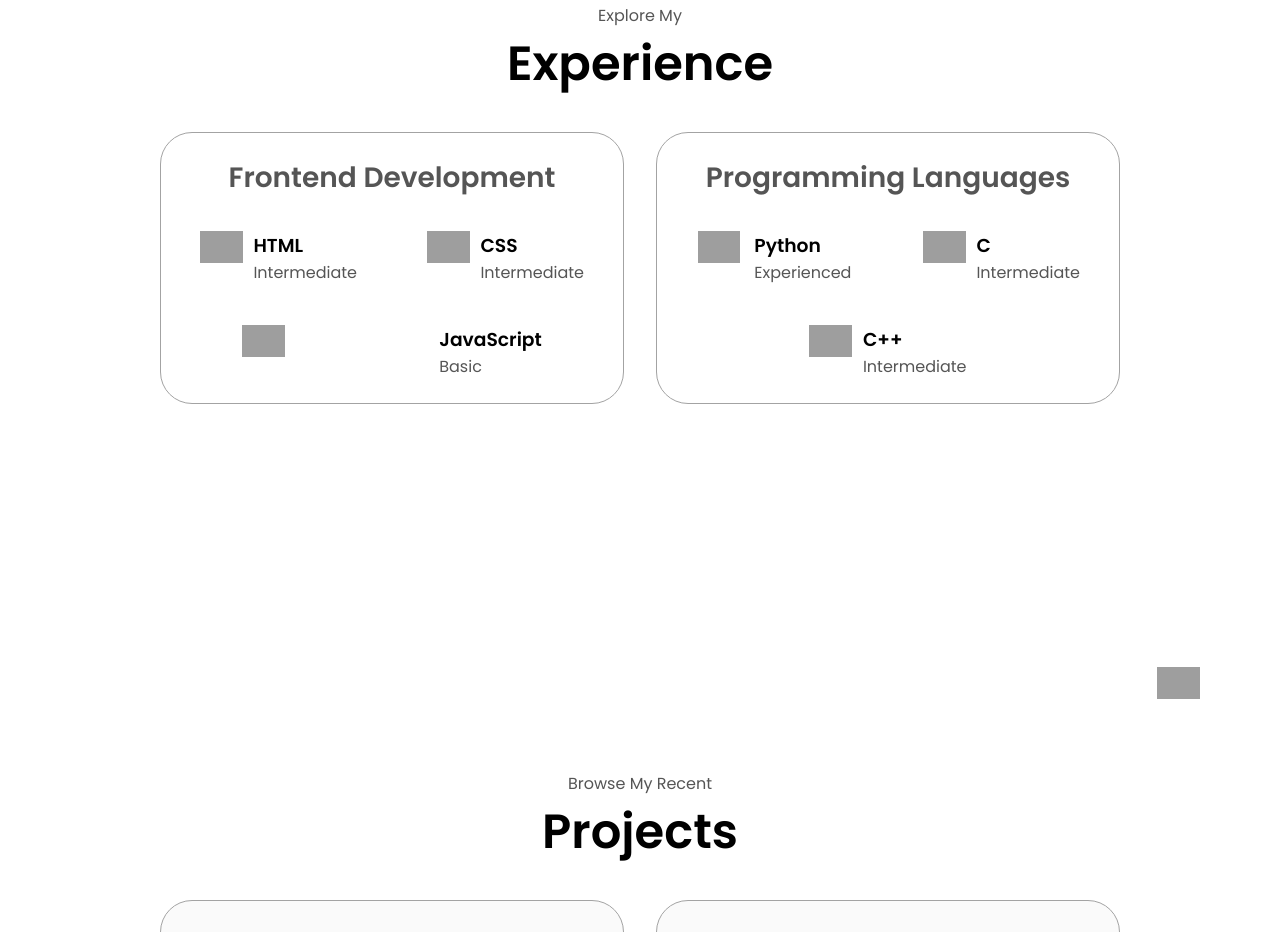
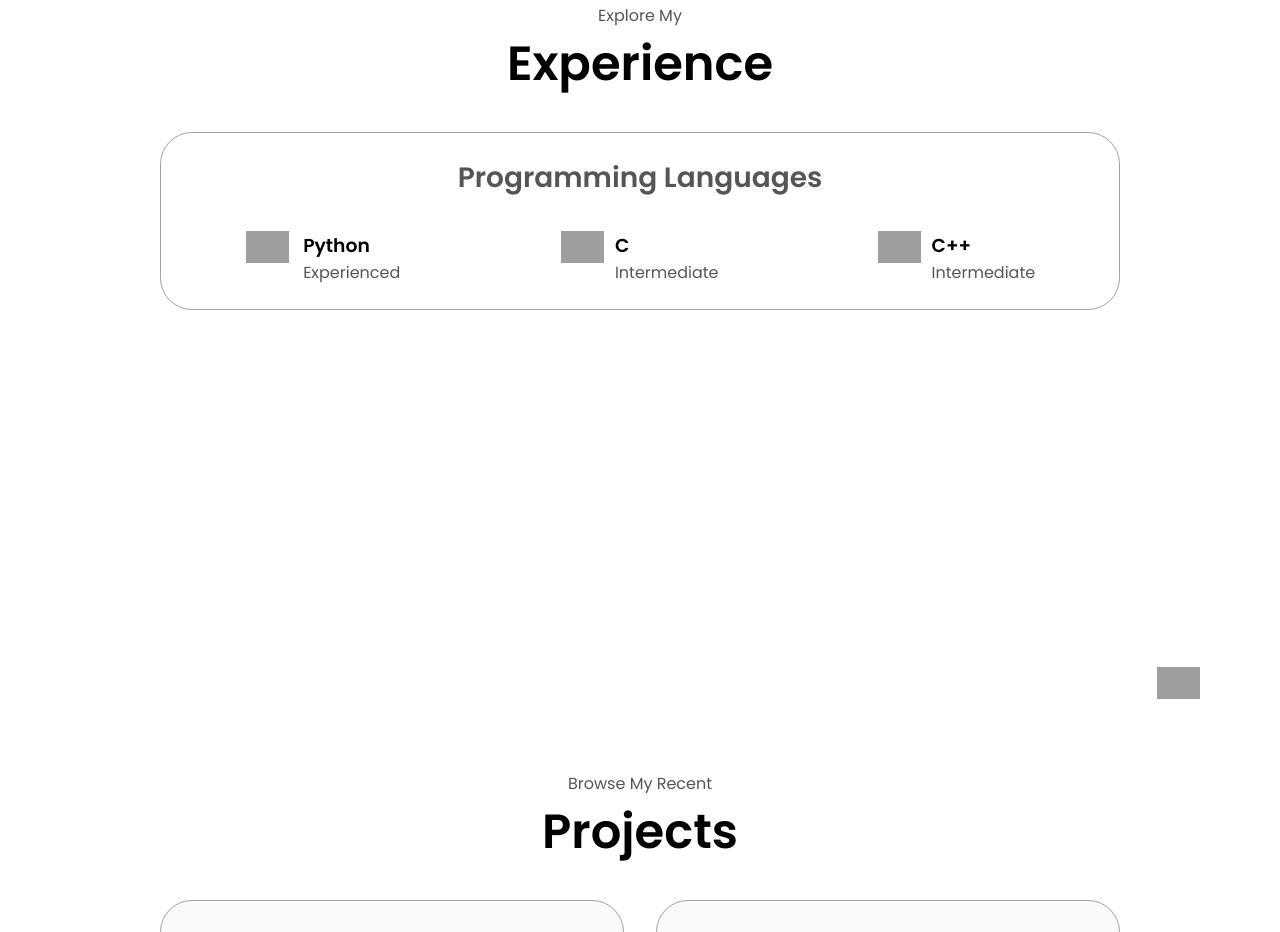
Before and after one commit to sanazzsanaz/html, a plain HTML site: page index.html in a window 1280 px wide. Shown: the part 1693-2625 px from the top of the page. Drawn offline with Linux system fonts and the light colour scheme; grey boxes are pictures that could not be loaded.

Commit message:
Update index.html

```diff
--- a/index.html
+++ b/index.html
@@ -109,43 +109,6 @@
       <h1 class="title">Experience</h1>
       <div class="experience-details-container">
         <div class="about-containers">
-          <div class="details-container">
-            <h2 class="experience-sub-title">Frontend Development</h2>
-            <div class="article-container">
-              <article>
-                <img
-                  src="https://cdn-icons-png.flaticon.com/512/190/190411.png"
-                  alt="Experience icon"
-                  class="icon"
-                />
-                <div>
-                  <h3>HTML</h3>
-                  <p>Intermediate</p>
-                </div>
-              </article>
-              <article>
-                <img
-                  src="https://cdn-icons-png.flaticon.com/512/190/190411.png"
-                  alt="Experience icon"
-                  class="icon"
-                />
-                <div>
-                  <h3>CSS</h3>
-                  <p>Intermediate</p>
-                </div>
-              </article>
-                <img
-                  src="https://cdn-icons-png.flaticon.com/512/190/190411.png"
-                  alt="Experience icon"
-                  class="icon"
-                />
-                <div>
-                  <h3>JavaScript</h3>
-                  <p>Basic</p>
-                </div>
-              </article>
-            </div>
-          </div>
 
           <div class="details-container">
   <h2 class="experience-sub-title">Programming Languages</h2>
```
